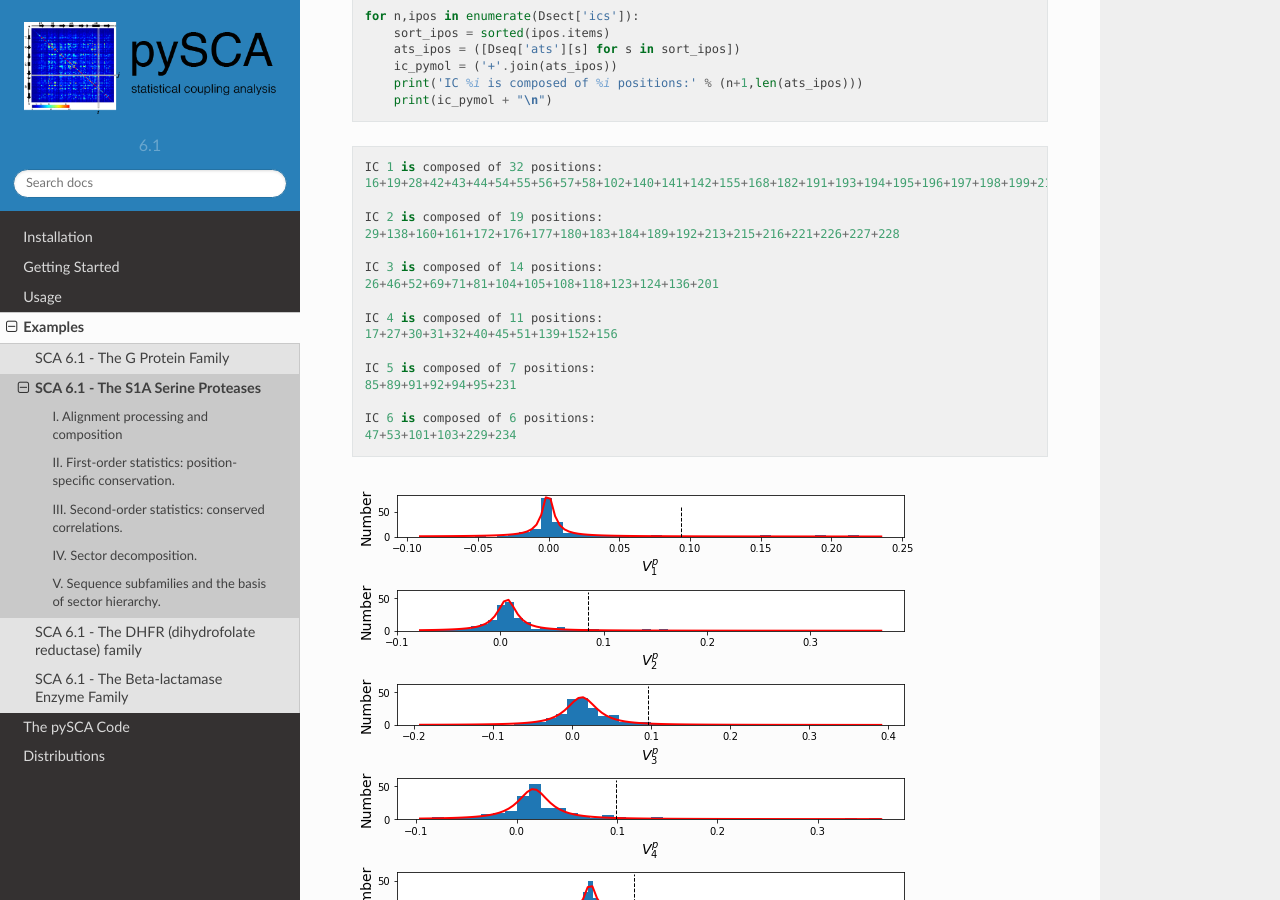
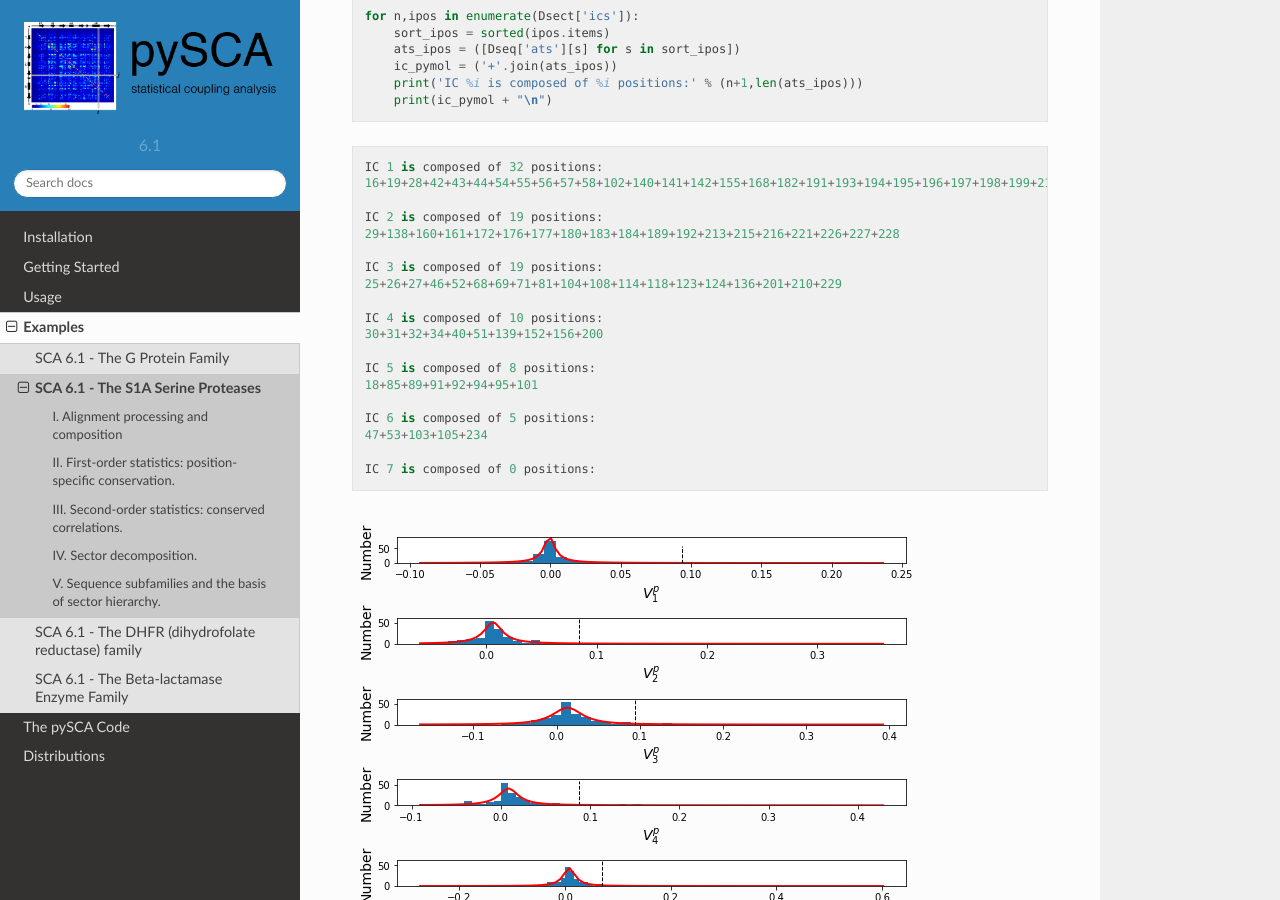
Before and after one commit to ranganathanlab/pySCA, a Sphinx documentation site: the page built from docs/source/SCA_S1A.rst, in a window 1280 px wide and 900 px high, scrolled down 10279 px. Built offline with Sphinx 7.4.7 and the Read the Docs theme 2.0.0, drawn with Linux system fonts in a browser that asks for light colours; some of the changed text lies outside the part shown.

Commit message:
update notebooks to account for tweaks to command-lie interface

```diff
--- a/docs/source/SCA_G.rst
+++ b/docs/source/SCA_G.rst
@@ -317,7 +317,7 @@
 
 .. parsed-literal::
 
-    <matplotlib.image.AxesImage at 0x6601d0b01150>
+    <matplotlib.image.AxesImage at 0x695a1e755c90>
 
 
 
--- a/docs/source/SCA_S1A.rst
+++ b/docs/source/SCA_S1A.rst
@@ -364,7 +364,7 @@
 
 .. parsed-literal::
 
-    <matplotlib.image.AxesImage at 0x64e43fcec190>
+    <matplotlib.image.AxesImage at 0x6cfac49cd590>
 
 
 
@@ -394,7 +394,7 @@
 
 .. parsed-literal::
 
-    Number of eigenmodes to keep is 6
+    Number of eigenmodes to keep is 7
 
 
 
@@ -481,17 +481,20 @@
     IC 2 is composed of 19 positions:
     29+138+160+161+172+176+177+180+183+184+189+192+213+215+216+221+226+227+228
 
-    IC 3 is composed of 14 positions:
-    26+46+52+69+71+81+104+105+108+118+123+124+136+201
+    IC 3 is composed of 19 positions:
+    25+26+27+46+52+68+69+71+81+104+108+114+118+123+124+136+201+210+229
 
-    IC 4 is composed of 11 positions:
-    17+27+30+31+32+40+45+51+139+152+156
+    IC 4 is composed of 10 positions:
+    30+31+32+34+40+51+139+152+156+200
 
-    IC 5 is composed of 7 positions:
-    85+89+91+92+94+95+231
+    IC 5 is composed of 8 positions:
+    18+85+89+91+92+94+95+101
 
-    IC 6 is composed of 6 positions:
-    47+53+101+103+229+234
+    IC 6 is composed of 5 positions:
+    47+53+103+105+234
+
+    IC 7 is composed of 0 positions:
+
 
 
 
@@ -589,17 +592,17 @@
     Sector 2 is composed of 19 positions:
     29+138+160+161+172+176+177+180+183+184+189+192+213+215+216+221+226+227+228
 
-    Sector 3 is composed of 14 positions:
-    26+46+52+69+71+81+104+105+108+118+123+124+136+201
+    Sector 3 is composed of 19 positions:
+    25+26+27+46+52+68+69+71+81+104+108+114+118+123+124+136+201+210+229
 
-    Sector 4 is composed of 11 positions:
-    17+27+30+31+32+40+45+51+139+152+156
+    Sector 4 is composed of 10 positions:
+    30+31+32+34+40+51+139+152+156+200
 
-    Sector 5 is composed of 7 positions:
-    85+89+91+92+94+95+231
+    Sector 5 is composed of 8 positions:
+    18+85+89+91+92+94+95+101
 
-    Sector 6 is composed of 6 positions:
-    47+53+101+103+229+234
+    Sector 6 is composed of 5 positions:
+    47+53+103+105+234
 
 
 
```
Also changed, not shown: other parts of docs/source/SCA_G.rst (+1 -1 lines), other parts of docs/source/SCA_S1A.rst (+1 -1 lines), docs/source/SCA_DHFR.rst (+7 -5 lines), docs/source/SCA_betalactamase.rst (+5 -5 lines), docs/source/_static/SCA_DHFR_16_1.png, docs/source/_static/SCA_DHFR_30_0.png, docs/source/_static/SCA_G_26_1.png, docs/source/_static/SCA_S1A_25_1.png, docs/source/_static/SCA_S1A_27_0.png, docs/source/_static/SCA_S1A_30_1.png, docs/source/_static/SCA_S1A_32_0.png, docs/source/_static/SCA_S1A_38_0.png, docs/source/_static/SCA_S1A_41_0.png, docs/source/_static/SCA_betalactamase_19_1.png, 4 other files.
